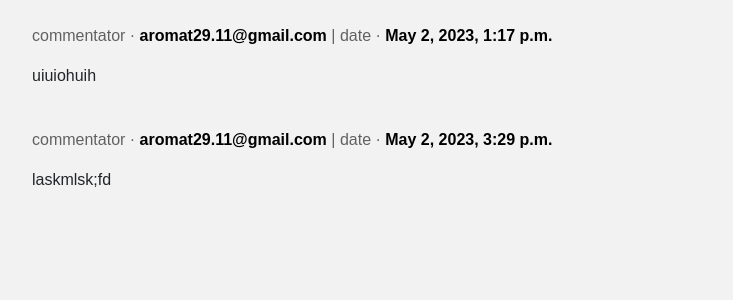
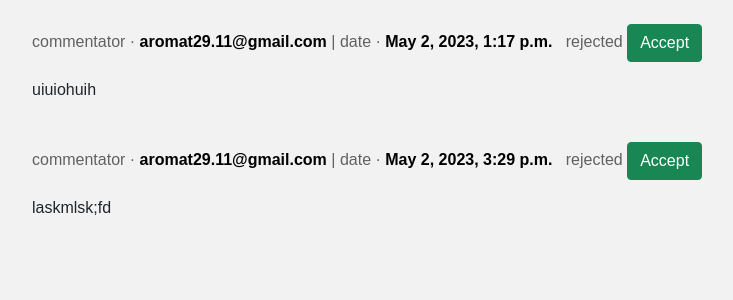
Before and after one commit to Adel5002/Bulletin-Board, a Django app: a page that uses templates/base.html in a window 1280 px wide. Shown: the part 64-364 px from the top of the page, without its empty margins (50-783 px from the left). Run offline with Django 4.2, Linux system fonts and the light colour scheme; data comes from the database, SQL or seed files in the repository; both versions use the stored data as it was after the commit; parts of the project's set-up code (start-up, migrations or seed data) failed here and were passed over; some libraries are stand-ins or nearby versions.

Commit message:
Response accept, reject functionality realisation

```diff
--- a/MMORPGapp/models.py
+++ b/MMORPGapp/models.py
@@ -40,6 +40,7 @@ class Comment(models.Model):
     body = models.TextField()
     commentator = models.ForeignKey(User, null=True, on_delete=models.SET_NULL)
     date_added = models.DateTimeField(auto_now_add=True)
+    accept_comment = models.BooleanField(default=False)
 
     def __str__(self):
         return self.body
--- a/MMORPGapp/urls.py
+++ b/MMORPGapp/urls.py
@@ -3,7 +3,7 @@ from django.conf.urls.static import static
 from django.urls import path
 
 from .views import BoardListView, CreatePost, BoardDetailView, EditPost, DeletePost, AddComment, PrivateAccount, \
-    PrivAccPostResponses
+    PrivAccPostResponses, accept_comments, reject_comments
 
 urlpatterns = [
     path('', BoardListView.as_view(), name='home'),
@@ -13,7 +13,9 @@ urlpatterns = [
     path('post/<slug:slug>/delete/', DeletePost.as_view(), name='delete_post'),
     path('post/<slug:slug>/add_comment/', AddComment.as_view(), name='add_comment'),
     path('private/', PrivateAccount.as_view(), name='private'),
-    path('private/<slug:slug>/', PrivAccPostResponses.as_view(), name='responses')
+    path('private/<slug:slug>/', PrivAccPostResponses.as_view(), name='responses'),
+    path('private/accept/<int:comment_id>/', accept_comments, name='accept_comment'),
+    path('private/reject/<int:comment_id>/', reject_comments, name='reject_comment'),
 ]
 
 urlpatterns +=static(settings.MEDIA_URL, document_root=settings.MEDIA_ROOT)
--- a/MMORPGapp/views.py
+++ b/MMORPGapp/views.py
@@ -1,5 +1,6 @@
+from django.contrib.auth.mixins import LoginRequiredMixin
 from django.core.paginator import Paginator, PageNotAnInteger, EmptyPage
-from django.shortcuts import render, get_object_or_404
+from django.shortcuts import render, get_object_or_404, redirect
 from django.urls import reverse_lazy, reverse
 from django.views.generic import ListView, CreateView, DetailView, UpdateView, DeleteView
 
@@ -77,7 +78,33 @@ class PrivateAccount(ListView):
         return queryset
 
 
+def accept_comments(request, comment_id):
+    comment = get_object_or_404(Comment, id=comment_id)
+    comment.accept_comment = True
+    comment.save()
+    return redirect('responses', comment.post.slug)
+
+
+def reject_comments(request, comment_id):
+    comment = get_object_or_404(Comment, id=comment_id)
+    comment.accept_comment = False
+    comment.save()
+    return redirect('responses', comment.post.slug)
+
+
 class PrivAccPostResponses(DetailView):
     template_name = 'post_responses.html'
     context_object_name = 'posts'
     model = Post
+
+
+    # def post(self, request, *args, **kwargs):
+    #     comment_id = kwargs.get('comment_id')
+    #     comment = Comment.objects.get(id=comment_id)
+    #     if 'accept' in request.POST:
+    #         comment.accept_comment = True
+    #         comment.save()
+    #     elif 'reject' in request.POST:
+    #         comment.accept_comment = False
+    #         comment.save()
+    #     return self.get(request, *args, **kwargs)
--- a/templates/base.html
+++ b/templates/base.html
@@ -57,5 +57,6 @@
     {% block content %}{% endblock %}
 
 <script src="https://cdn.jsdelivr.net/npm/bootstrap@5.0.2/dist/js/bootstrap.bundle.min.js" integrity="sha384-MrcW6ZMFYlzcLA8Nl+NtUVF0sA7MsXsP1UyJoMp4YLEuNSfAP+JcXn/tWtIaxVXM" crossorigin="anonymous"></script>
+
 </body>
 </html>
--- a/templates/post_responses.html
+++ b/templates/post_responses.html
@@ -6,11 +6,26 @@
     <div class="container">
         <div class="row">
             {% for comment in posts.comments.all %}
+                {% if comment.accept_comment == True %}
                     <div>
-                      <div class="comment-header mt-4 mb-3">commentator · <strong style="color: #000000;">{{ comment.commentator }}</strong> | date · <strong style="color: #000000;">{{ comment.date_added }}</strong></div>
+                      <div class="comment-header mt-4 mb-3">commentator · <strong style="color: #000000;">{{ comment.commentator }}</strong> | date · <strong style="color: #000000;">
+                          {{ comment.date_added }}</strong> &nbsp; accepted
+                        <a class="btn btn-danger" href="{% url 'reject_comment'  comment.id%}">Reject</a>
+                      </div>
                     </div>
                     <p>{{ comment.body }}</p>
                     <br>
+                {% elif comment.accept_comment == False %}
+                     <div>
+                      <div class="comment-header mt-4 mb-3">commentator · <strong style="color: #000000;">{{ comment.commentator }}</strong> | date · <strong style="color: #000000;">
+                          {{ comment.date_added }}</strong> &nbsp; rejected
+                          <a class="btn btn-success" href="{% url 'accept_comment'  comment.id%}">Accept</a>
+                      </div>
+                     </div>
+                    <p>{{ comment.body }}</p>
+                    <br>
+
+                {% endif %}
             {% endfor %}
         </div>
     </div>
```
Also changed, not shown: MMORPGapp/migrations/0004_comment_accept_comment.py (added), db.sqlite3, media/uploads/Снимок_экрана_57_nPxyms7.png (added).
